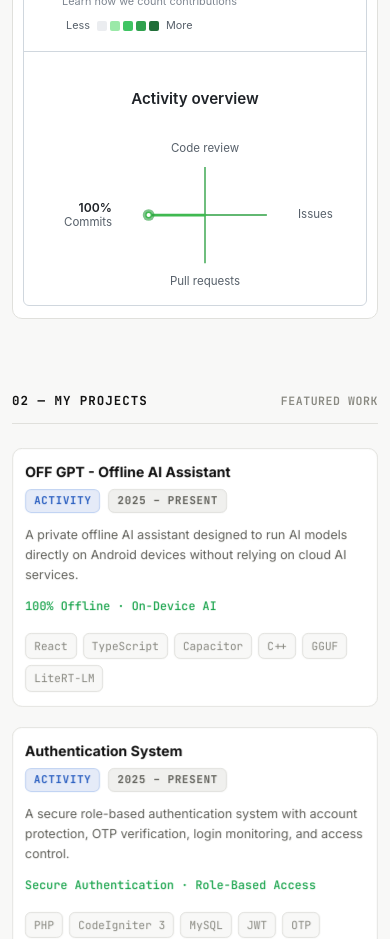
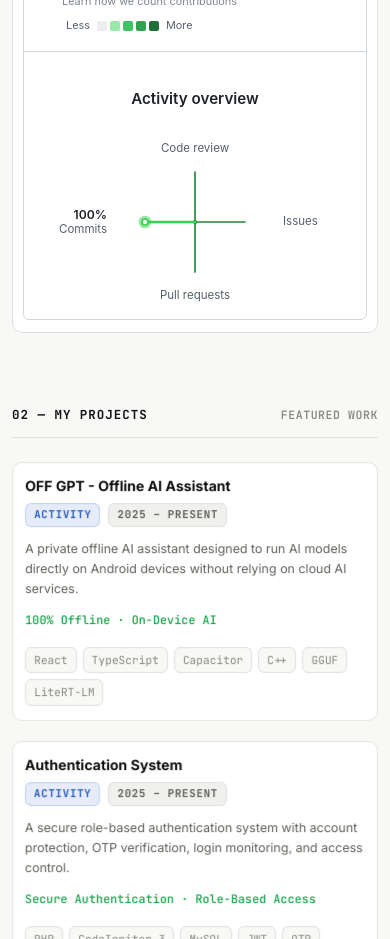
Before and after one commit to kitzroca/portfolio, a React (Vite) app: page / in a window 390 px wide. Shown: the part 1200-2139 px from the top of the page. Built offline with nearby package versions, Linux system fonts and the light colour scheme; no server answers; the database is empty.

Commit message:
fix(activity): fix green crosshair diagram to be balanced, continuous, and centered on all devices

```diff
--- a/src/components/GithubActivity.tsx
+++ b/src/components/GithubActivity.tsx
@@ -1,7 +1,6 @@
 import React, { useMemo, useRef, useEffect } from 'react';
 import { motion, useScroll, useTransform } from 'framer-motion';
 import { ActivityData } from '../types/portfolio';
-import { VIEWPORT_ONCE } from '../utils/motion';
 import { ActivityPulseSkeleton } from './skeleton/ActivityPulseSkeleton';
 
 interface GithubActivityProps {
@@ -335,70 +334,76 @@ export const GithubActivity: React.FC<GithubActivityProps> = ({ activity }) => {
                   {/* SVG Crosshair Lines + Highlight Bar + Glowing Dot */}
                   <div className="crosshair-svg-wrap">
                     <svg
-                      viewBox="0 0 240 160"
+                      viewBox="0 0 240 170"
                       className="crosshair-svg"
                       preserveAspectRatio="xMidYMid meet"
                     >
-                      {/* Vertical Green Axis (Code review - Pull requests) */}
+                      {/* Full Continuous Horizontal Green Axis (Commits to Issues) */}
+                      <line
+                        x1="45"
+                        y1="85"
+                        x2="195"
+                        y2="85"
+                        stroke="#238636"
+                        strokeWidth="2.5"
+                        strokeLinecap="round"
+                      />
+
+                      {/* Full Continuous Vertical Green Axis (Code review to Pull requests) */}
                       <line
                         x1="120"
                         y1="10"
                         x2="120"
-                        y2="150"
-                        stroke="#2ea043"
-                        strokeWidth="2"
+                        y2="160"
+                        stroke="#238636"
+                        strokeWidth="2.5"
+                        strokeLinecap="round"
                       />
 
-                      {/* Horizontal Right Arm (Center to Issues) */}
+                      {/* Center Crosshair Intersection Node */}
+                      <circle
+                        cx="120"
+                        cy="85"
+                        r="3"
+                        fill="#238636"
+                      />
+
+                      {/* Active Left Arm: 100% Commits Highlight Bar (Solid, vivid green, fully visible) */}
                       <line
                         x1="120"
-                        y1="80"
-                        x2="210"
-                        y2="80"
-                        stroke="#2ea043"
-                        strokeWidth="2"
+                        y1="85"
+                        x2="45"
+                        y2="85"
+                        stroke="#39d353"
+                        strokeWidth="4"
+                        strokeLinecap="round"
                       />
 
-                      {/* Active Left Arm (100% Commits Highlight Bar) */}
-                      <motion.line
-                        x1="120"
-                        y1="80"
-                        x2="38"
-                        y2="80"
-                        stroke="#3fb950"
-                        strokeWidth="4"
-                        strokeLinecap="round"
-                        initial={{ pathLength: 0 }}
-                        whileInView={{ pathLength: 1 }}
-                        viewport={VIEWPORT_ONCE}
-                        transition={{ duration: 0.85, ease: 'easeOut', delay: 0.2 }}
-                      />
-
-                      {/* Soft Neon Glow around Dot with subtle breathe animation */}
+                      {/* Soft Neon Glow around Commits Dot with subtle breathe animation */}
                       <motion.circle
-                        cx="38"
-                        cy="80"
-                        r="7"
-                        fill="#2ea043"
+                        cx="45"
+                        cy="85"
+                        r="8"
+                        fill="#39d353"
                         animate={{
                           scale: [1, 1.25, 1],
-                          opacity: [0.35, 0.65, 0.35],
+                          opacity: [0.3, 0.6, 0.3],
                         }}
                         transition={{
-                          duration: 2.8,
+                          duration: 2.5,
                           repeat: Infinity,
                           ease: 'easeInOut',
                         }}
                       />
 
-                      {/* Dot on Commits end (White filled, bright green stroke) */}
+                      {/* Dot on Commits end (White core, bright green border) */}
                       <circle
-                        cx="38"
-                        cy="80"
-                        r="4"
+                        cx="45"
+                        cy="85"
+                        r="4.5"
                         fill="#ffffff"
-                        stroke="#3fb950"
-                        strokeWidth="2"
+                        stroke="#39d353"
+                        strokeWidth="2.5"
                       />
                     </svg>
                   </div>
--- a/src/styles/style.css
+++ b/src/styles/style.css
@@ -1180,6 +1180,12 @@ textarea:focus-visible {
     height: auto;
     gap: 8px;
   }
+
+  .github-overview-right {
+    padding-left: 0 !important;
+    width: 100%;
+    margin: 0 auto;
+  }
 }
 
 /* Left: Activity overview text */
@@ -1271,6 +1277,7 @@ textarea:focus-visible {
   justify-content: center;
   width: 100%;
   max-width: 320px;
+  margin: 0 auto;
 }
 
 .crosshair-label {
@@ -1286,11 +1293,11 @@ textarea:focus-visible {
 }
 
 .crosshair-label.top {
-  margin-bottom: 2px;
+  margin-bottom: 4px;
 }
 
 .crosshair-label.bottom {
-  margin-top: 2px;
+  margin-top: 4px;
 }
 
 .crosshair-center {
@@ -1305,7 +1312,7 @@ textarea:focus-visible {
   display: flex;
   flex-direction: column;
   align-items: flex-end;
-  min-width: 54px;
+  min-width: 56px;
   line-height: 1.25;
 }
 
@@ -1329,13 +1336,13 @@ textarea:focus-visible {
 }
 
 .crosshair-label.right {
-  min-width: 54px;
+  min-width: 56px;
   text-align: left;
 }
 
 .crosshair-svg-wrap {
-  width: 170px;
-  height: 110px;
+  width: 160px;
+  height: 120px;
   flex-shrink: 0;
   display: flex;
   align-items: center;
```
